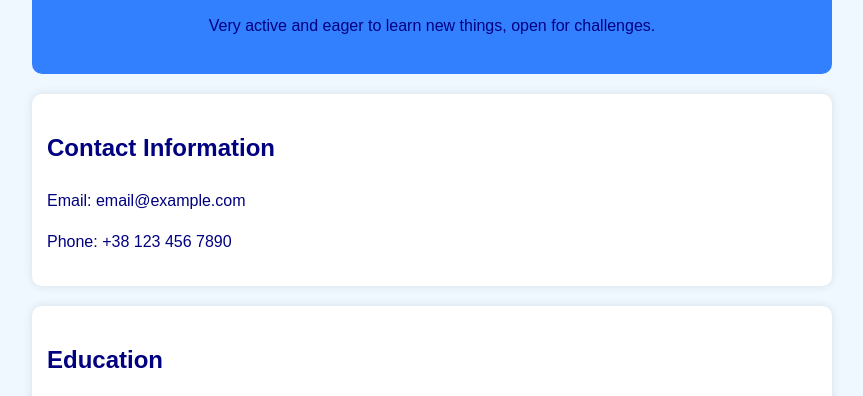
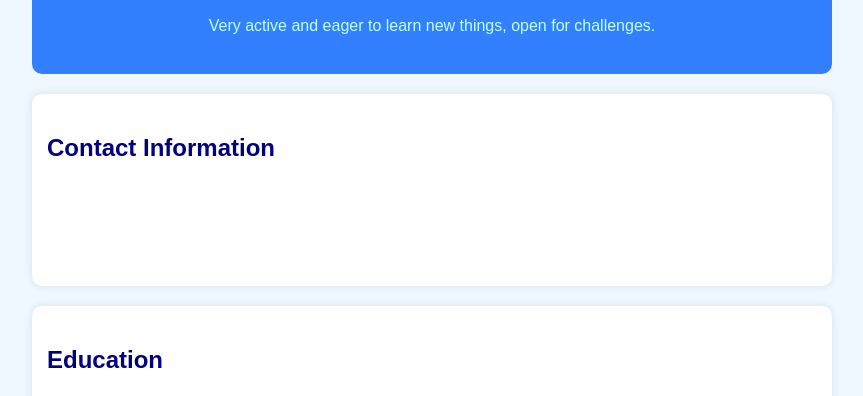
Before and after one commit to IT-Kamianets/nianchurangelina, a plain HTML site: page index.html in a window 1280 px wide. Shown: the part 391-787 px from the top of the page, without its empty margins (208-1071 px from the left). Drawn offline with Linux system fonts and the light colour scheme.

Commit message:
Update styles

```diff
--- a/index.html
+++ b/index.html
@@ -11,7 +11,7 @@
         body {
             font-family: Arial, sans-serif;
             background-color: #f0f8ff; /* Light blue background */
-            color: #000080; /* Dark blue text */
+            color: #FFFFFF; /* Dark blue text */
             margin: 0;
             padding: 20px;
             max-width: 800px;
@@ -86,13 +86,13 @@
         <p>
             <img src="img/logo.png" alt="University Logo" style="max-width: 150px;">
         </p>
-        <p>Very active and eager to learn new things, open for challenges.</p>
+        <p style="color:#bffffe">Very active and eager to learn new things, open for challenges.</p>
     </header>
 
     <section class="section">
         <h2>Contact Information</h2>
-        <p>Email: email@example.com</p>
-        <p>Phone: +38 123 456 7890</p>
+        <p>Email: angelinanianchur@gmail.com</p>
+        <p>Phone: +380 965 95 1600</p>
     </section>
 
     <section class="section">
```
